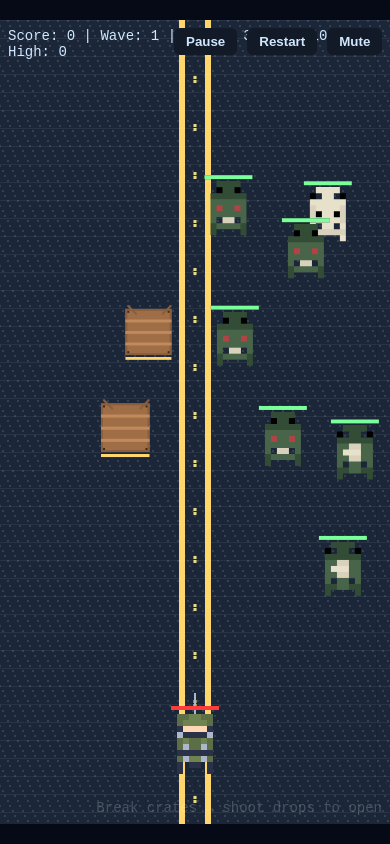
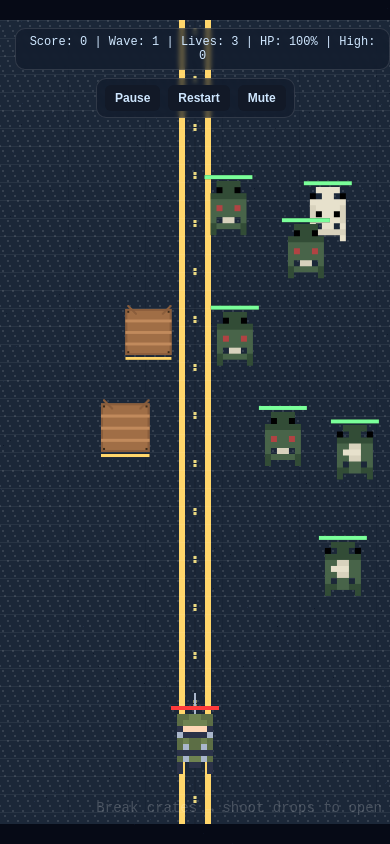
Before and after one commit to MariMois/zombie-shooter, a plain HTML site: page index.html in a window 390 px wide. Drawn offline with Linux system fonts and the light colour scheme.

```diff
--- a/index.html
+++ b/index.html
@@ -28,6 +28,32 @@
   .bar>span{position:absolute;left:0;top:0;bottom:0;width:0;background:#39f0ff}
 
   #gameOver{position:absolute;top:50%;left:50%;transform:translate(-50%,-50%);color:#ff5d5d;font-size:42px;font-weight:800;display:none;text-align:center}
+
+  /* Compact/mobile helpers */
+  .glass {
+    background: rgba(16,25,42,.65);
+    border: 1px solid rgba(255,255,255,.12);
+    border-radius: 10px;
+    padding: 6px 8px;
+    backdrop-filter: blur(2px);
+  }
+
+  /* Smaller text in compact mode so bars fit */
+  body.compact .hud { font-size: 12px; }
+
+  body.compact #ui .btn { padding: 6px 10px; font-size: 12px; }
+
+  /* Finger-friendly buttons on touch screens */
+  @media (pointer:coarse) {
+    #ui .btn { padding: 10px 14px; }
+  }
+
+  /* Perk stack: column on compact so they don't sprawl horizontally */
+  body.compact #activePerks { flex-direction: column; gap: 6px; }
+
+  /* NEW: true compact stack + centering */
+  body.compact .hud { text-align:center; max-width:90vw; }
+  body.compact #ui  { display:flex; flex-wrap:wrap; justify-content:center; gap:8px; max-width:90vw; }
 </style>
 </head>
 <body>
@@ -79,17 +105,17 @@ const MAX_DRONES = 3;
 const CONTACT_DPS_BASE = 35;
 
 /* ====== Spawn pacing / spacing ====== */
-const ENEMY_MIN_DX = 18;           // px min horizontal gap between fresh spawns
-const ENEMY_MIN_DY = 44;           // px min vertical gap between fresh spawns
-const ENEMY_SPAWN_BASE_MS = 420;   // baseline gap between spawns
-const ENEMY_SPAWN_RANDOM_MS = 220; // extra random jitter
-const MAX_SIMULT_ENEMIES = 12;     // on-screen cap (will scale with wave)
+const ENEMY_MIN_DX = 18;
+const ENEMY_MIN_DY = 44;
+const ENEMY_SPAWN_BASE_MS = 420;
+const ENEMY_SPAWN_RANDOM_MS = 220;
+const MAX_SIMULT_ENEMIES = 12;
 
 const BARRIER_SPAWN_BASE_MS = 700;
 const BARRIER_SPAWN_RANDOM_MS = 300;
 
-const MAX_PERK_DROPS = 4;              // cap active perk drops
-const PERK_DROP_COOLDOWN_MS = 350;     // stagger perk spawns from crates
+const MAX_PERK_DROPS = 4;
+const PERK_DROP_COOLDOWN_MS = 350;
 
 /* ====== Field helpers ====== */
 function fieldRect(){ const w=FIELD_W, h=FIELD_H(); return {x:(W-w)/2, y:(H-h)/2, w, h}; }
@@ -100,30 +126,94 @@ function clampToField(px,py){
   return {x: Math.max(xMin, Math.min(xMax, px)), y: Math.max(yMin, Math.min(yMax, py))};
 }
 
-/* ====== UI elements & layout-to-road (OUTSIDE) ====== */
+/* ====== UI elements ====== */
 const uiEl = document.getElementById('ui');
 const hudBox = document.querySelector('.hud');
 const perksEl = document.getElementById('activePerks');
 function clamp(val, min, max){ return Math.max(min, Math.min(max, val)); }
+
+/* === UPDATED: compact stacked layout === */
 function layoutToRoad(){
   const f = fieldRect();
   const pad = 8, gutter = 10;
-  let hudLeft = f.x - (hudBox.offsetWidth||0) - gutter;
-  let hudTop  = f.y + pad;
-  const uiW = uiEl.offsetWidth || 0;
-  let uiLeft = f.x + f.w + gutter;
-  let uiTop  = f.y + pad;
-  const perksH = perksEl.offsetHeight || 0;
-  let perksLeft = f.x - (perksEl.offsetWidth||0) - gutter;
-  let perksTop  = f.y + f.h - perksH - pad;
 
-  hudLeft   = clamp(hudLeft, 8, W - (hudBox.offsetWidth||0) - 8);
-  hudTop    = clamp(hudTop, 8, H - (hudBox.offsetHeight||0) - 8);
-  uiLeft    = clamp(uiLeft, 8, W - uiW - 8);
-  uiTop     = clamp(uiTop, 8, H - (uiEl.offsetHeight||0) - 8);
-  perksLeft = clamp(perksLeft, 8, W - (perksEl.offsetWidth||0) - 8);
-  perksTop  = clamp(perksTop, 8, H - perksH - 8);
+  // measure current sizes
+  const uiW0 = uiEl.offsetWidth || 0;
+  const hudW0 = hudBox.offsetWidth || 0;
+  const perksH0 = perksEl.offsetHeight || 0;
 
+  // side space to decide compact mode
+  const leftSpace  = f.x;
+  const rightSpace = (W - (f.x + f.w));
+  const COMPACT_THRESHOLD = 80;
+  const compact = leftSpace < COMPACT_THRESHOLD && rightSpace < COMPACT_THRESHOLD;
+
+  document.body.classList.toggle('compact', compact);
+  hudBox.classList.toggle('glass', compact);
+  uiEl.classList.toggle('glass', compact);
+
+  let hudLeft, hudTop, uiLeft, uiTop, perksLeft, perksTop;
+
+  if (compact) {
+    // limit widths so they center nicely within the road
+    const maxW = Math.min(f.w - 2*pad, 360);
+    hudBox.style.maxWidth = maxW + 'px';
+    uiEl.style.maxWidth   = maxW + 'px';
+
+    // re-measure after constraining widths
+    const hudW = Math.min(hudBox.offsetWidth || hudW0, maxW);
+    const uiW  = Math.min(uiEl.offsetWidth   || uiW0,  maxW);
+
+    // HUD centered at top INSIDE the road
+    hudLeft = Math.round(f.x + (f.w - hudW)/2);
+    hudTop  = f.y + pad;
+
+    // Buttons centered under HUD INSIDE the road
+    const hudH = hudBox.offsetHeight || 0;
+    uiLeft = Math.round(f.x + (f.w - uiW)/2);
+    uiTop  = hudTop + hudH + 8;
+
+    // Perks bottom-left INSIDE (vertical stack)
+    perksEl.style.maxWidth = Math.min(f.w * 0.5, 240) + 'px';
+    perksEl.style.flexDirection = 'column';
+    const perksH = perksEl.offsetHeight || perksH0;
+    perksLeft = f.x + pad;
+    perksTop  = f.y + f.h - perksH - pad;
+  } else {
+    // restore defaults
+    hudBox.style.maxWidth = '';
+    uiEl.style.maxWidth   = '';
+    perksEl.style.maxWidth = '38vw';
+    perksEl.style.flexDirection = 'row';
+
+    // HUD -> top-left OUTSIDE
+    const hudW = hudBox.offsetWidth || 0;
+    const hudH = hudBox.offsetHeight || 0;
+    hudLeft = f.x - hudW - gutter;
+    hudTop  = f.y + pad;
+
+    // Buttons -> top-right OUTSIDE
+    const uiW = uiEl.offsetWidth || 0;
+    const uiH = uiEl.offsetHeight || 0;
+    uiLeft  = f.x + f.w + gutter;
+    uiTop   = f.y + pad;
+
+    // Perks -> bottom-left OUTSIDE
+    const perksW = perksEl.offsetWidth || 0;
+    const perksH = perksEl.offsetHeight || perksH0;
+    perksLeft = f.x - perksW - gutter;
+    perksTop  = f.y + f.h - perksH - pad;
+
+    // clamp to viewport
+    hudLeft   = Math.max(8, Math.min(hudLeft,  W - hudW - 8));
+    hudTop    = Math.max(8, Math.min(hudTop,   H - hudH - 8));
+    uiLeft    = Math.max(8, Math.min(uiLeft,   W - uiW - 8));
+    uiTop     = Math.max(8, Math.min(uiTop,    H - uiH - 8));
+    perksLeft = Math.max(8, Math.min(perksLeft, W - (perksEl.offsetWidth||0) - 8));
+    perksTop  = Math.max(8, Math.min(perksTop,  H - (perksEl.offsetHeight||0) - 8));
+  }
+
+  // apply positions
   hudBox.style.left = hudLeft + 'px';
   hudBox.style.top  = hudTop  + 'px';
   uiEl.style.left   = uiLeft  + 'px';
@@ -520,8 +610,8 @@ function spawnWave(n){
 
   director.qEnemies  = enemiesCount;
   director.qBarriers = barriersCount;
-  director.tEnemy    = 0;    // start immediately
-  director.tBarrier  = 200;  // tiny offset so they don't align
+  director.tEnemy    = 0;
+  director.tBarrier  = 200;
   wave=n; requestHUD(); layoutToRoad();
 }
 
@@ -767,11 +857,11 @@ function update(dt){
     if(p.y > f.y + f.h + 40) entities.perks.splice(i,1);
   }
 
-  // wave advance (only once queues and field are clear)
+  // wave advance (queues + field clear)
   if(!gameOver &&
      entities.enemies.length===0 && entities.barriers.length===0 && entities.perks.length===0 &&
      director.qEnemies===0 && director.qBarriers===0 && director.pendingDrops.length===0){
-    director.tEnemy = 300; director.tBarrier = 400; // small breather
+    director.tEnemy = 300; director.tBarrier = 400;
     spawnWave(wave+1);
   }
 
```
